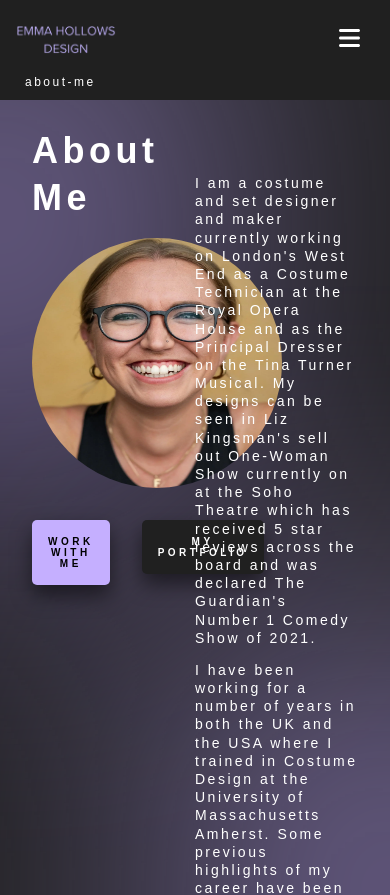
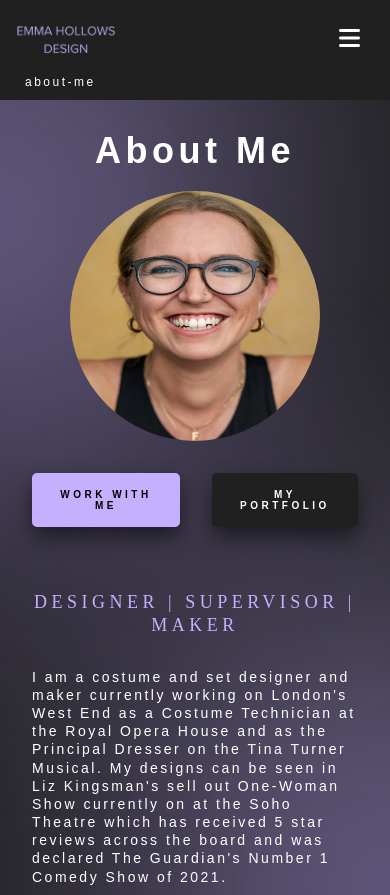
Before and after one commit to curveservices/emma-hollows-design, a React (Vite) app: page /about-me in a window 390 px wide. Shown: the top 895 px of the page. Built offline with nearby package versions, Linux system fonts and the light colour scheme.

Commit message:
Code tidy up

```diff
--- a/src/pages/about/index.scss
+++ b/src/pages/about/index.scss
@@ -52,27 +52,22 @@
     }
 }
 @media screen and (max-width: 768px) {
-
     .about-page {
         padding: 8rem 2rem 0;
-        .desktop {
-            display: none;
+        .subtitle {
+            text-align: center;
         }
         .portrait-image {
             width: 250px;
             height: 250px;
         }
-        .hero {
+        .about-hero {
             flex-direction: column;
             align-items: center;
             gap: 2rem;
-
             .hero-left {
                 width: 100%;
                 align-items: center;
-            }
-            .btn-container {
-                gap: 1rem;
             }
             .hero-right {
                 width: 100%;
@@ -83,7 +78,6 @@
             flex-direction: column-reverse;
             align-items: center;
             margin: 1rem 0;
-
             .second-left {
                 width: 100%;
                 margin-top: 2rem;
```
